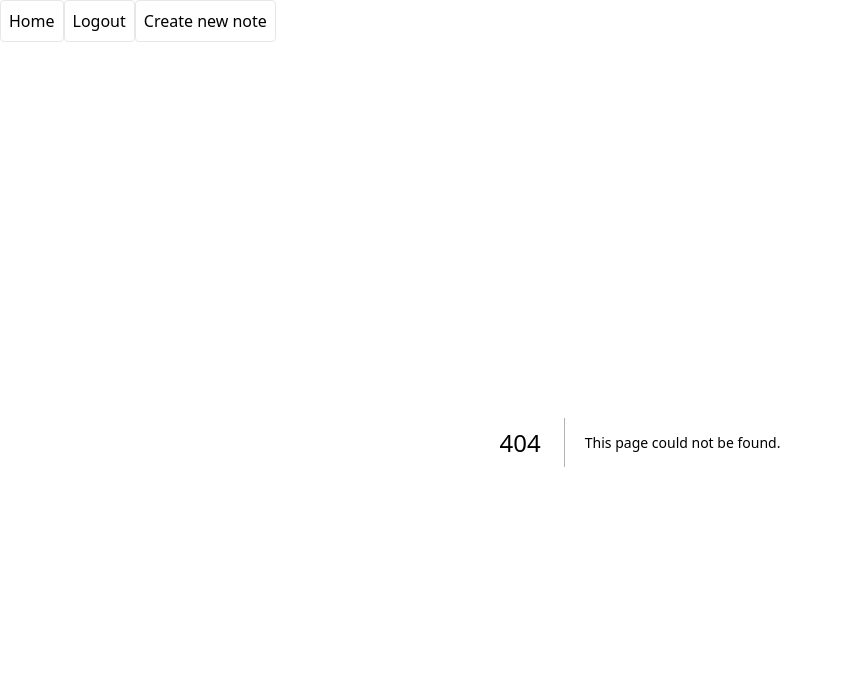
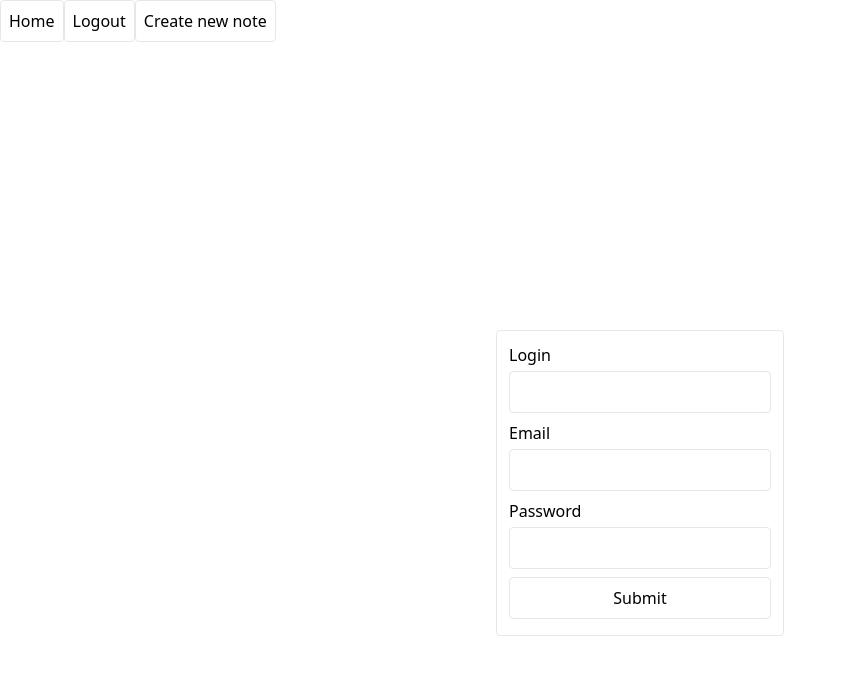
Before and after one commit to Piklo/Notes.React, a Next.js app: page /register in a window 1280 px wide. Before the commit this address had no page. Shown: the top 674 px of the page, without its empty margins (0-847 px from the left). Built offline with nearby package versions, Linux system fonts and the light colour scheme.

Commit message:
added register page

```diff
--- /dev/null
+++ b/app/register/page.tsx
@@ -0,0 +1,125 @@
+"use client";
+
+import { useRouter } from "next/navigation";
+import { FormEvent, useState } from "react";
+
+interface RegisterResponse {
+  status: RegisterStatus;
+}
+
+enum RegisterStatus {
+  Failed,
+  Success,
+  EmailInUse,
+  LoginInUse,
+}
+
+export default function Page() {
+  const [login, setLogin] = useState("");
+  const [email, setEmail] = useState("");
+  const [password, setPassword] = useState("");
+  const [isRegistering, setIsRegistering] = useState(false);
+  const [registerErrorMessage, setRegisterErrorMessage] = useState<
+    string | null
+  >();
+  const router = useRouter();
+
+  const HandleRegister = async (e: FormEvent<HTMLFormElement>) => {
+    e.preventDefault();
+
+    if (isRegistering) {
+      return;
+    }
+
+    setIsRegistering(true);
+    setRegisterErrorMessage(null);
+
+    try {
+      const res = await fetch("api/register", {
+        method: "post",
+        credentials: "include",
+        headers: { "content-type": "application/json" },
+        body: JSON.stringify({ login, email, password }),
+      });
+
+      const body = (await res.json()) as RegisterResponse;
+
+      if (body.status == RegisterStatus.Success) {
+        router.push("/login");
+      } else if (body.status == RegisterStatus.EmailInUse) {
+        setRegisterErrorMessage("Email is already in use");
+      } else if (body.status == RegisterStatus.LoginInUse) {
+        setRegisterErrorMessage("Login is already in use");
+      } else if (body.status == RegisterStatus.Failed) {
+        setRegisterErrorMessage("Failed to register");
+      } else {
+        setRegisterErrorMessage("Unknown register error");
+      }
+    } catch (error) {
+      setRegisterErrorMessage("Unknown register error");
+    } finally {
+      setIsRegistering(false);
+    }
+  };
+
+  return (
+    <div className="mt-72 flex justify-center">
+      <div className="w-72">
+        <form className="w-full rounded border p-3" onSubmit={HandleRegister}>
+          <div className="pb-1">
+            <label htmlFor="login">Login</label>
+          </div>
+          <div>
+            <input
+              id="login"
+              type="text"
+              className="w-full rounded border p-2"
+              value={login}
+              onChange={(e) => setLogin(e.target.value)}
+            ></input>
+          </div>
+          <div className="py-2 pb-1">
+            <label htmlFor="email">Email</label>
+          </div>
+          <div>
+            <input
+              id="email"
+              type="email"
+              className="w-full rounded border p-2"
+              value={email}
+              onChange={(e) => setEmail(e.target.value)}
+            ></input>
+          </div>
+          <div className="py-2 pb-1">
+            <label htmlFor="password">Password</label>
+          </div>
+          <div>
+            <input
+              id="password"
+              type="password"
+              className="w-full rounded border p-2"
+              value={password}
+              onChange={(e) => setPassword(e.target.value)}
+            ></input>
+          </div>
+          <div className="py-2 pb-1">
+            <input
+              type="submit"
+              className="w-full cursor-pointer rounded border p-2 hover:bg-blue-50"
+            ></input>
+          </div>
+        </form>
+
+        {registerErrorMessage != null && (
+          <RegisterError message={registerErrorMessage}></RegisterError>
+        )}
+      </div>
+    </div>
+  );
+}
+
+const RegisterError = ({ message }: { message: string }) => {
+  return (
+    <div className="my-2 w-full rounded border bg-red-300 p-2">{message}</div>
+  );
+};
--- a/middleware.ts
+++ b/middleware.ts
@@ -10,5 +10,5 @@ export function middleware(request: NextRequest) {
 }
 
 export const config = {
-  matcher: "/((?!login|api|_next/static|_next/image|favicon.ico).*)",
+  matcher: "/((?!login|register|api|_next/static|_next/image|favicon.ico).*)",
 };
```
